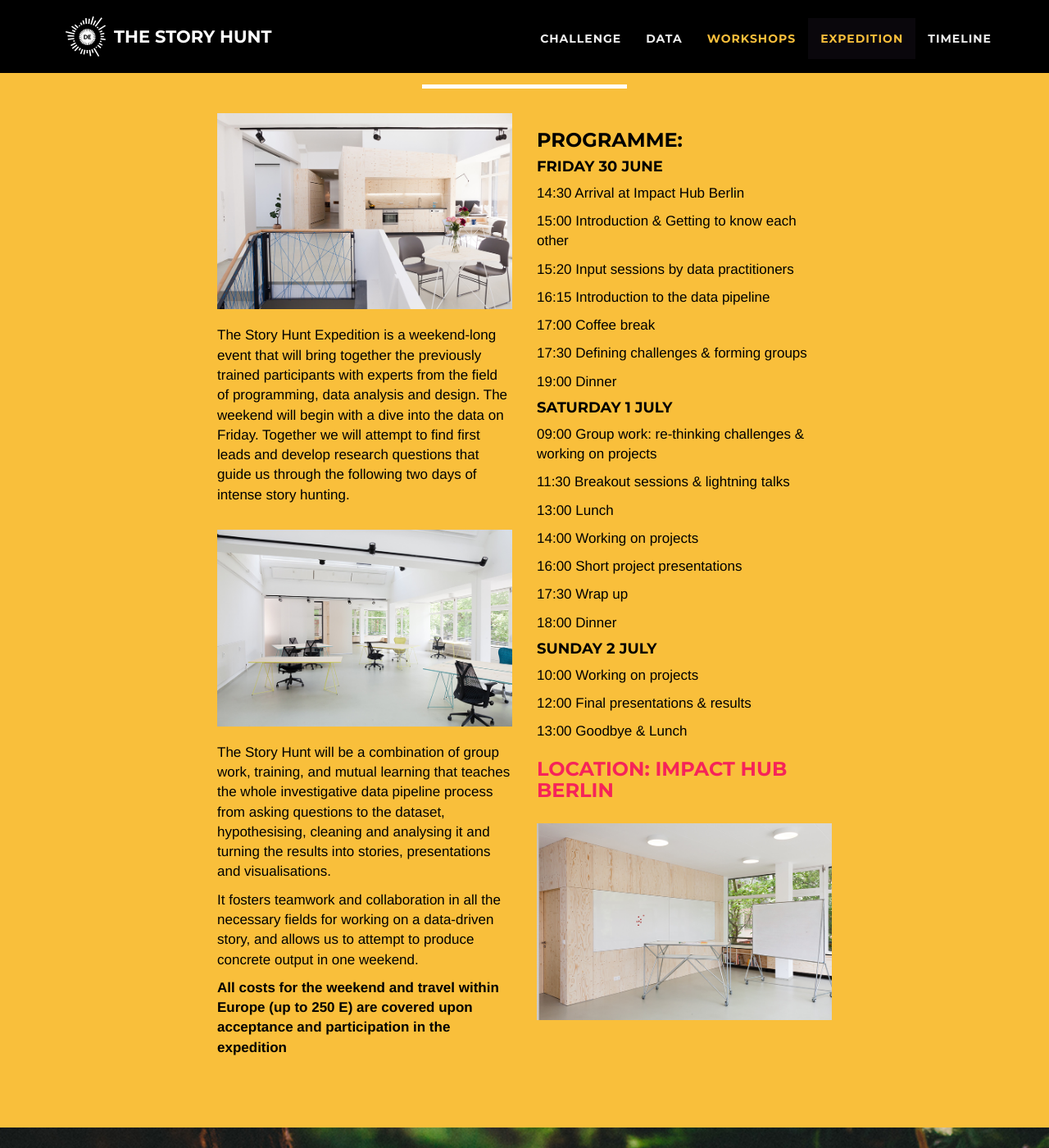
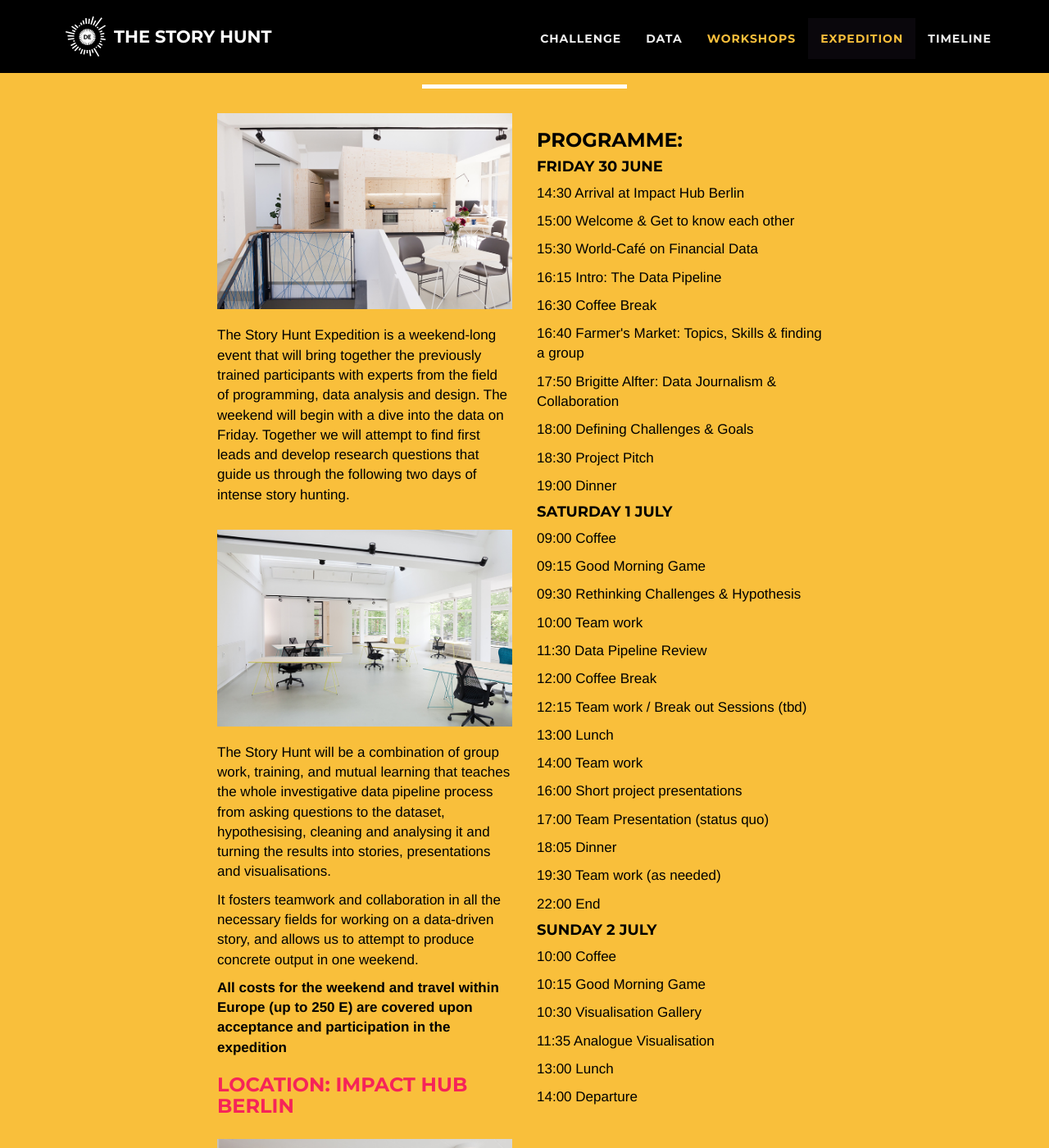
Before and after one commit to okfde/storyhunt.de, a Jekyll site: the page built from index.html, in a window 1280 px wide and 1400 px high, scrolled down 7358 px. Shown: the whole window at 82% size. Built offline with Jekyll 4.4.1, drawn with Linux system fonts in a browser that asks for light colours.

Commit message:
updated ablauf

```diff
--- a/_includes/expedition.html
+++ b/_includes/expedition.html
@@ -20,34 +20,49 @@
                     <p>The Story Hunt will be a combination of group work, training, and mutual learning that teaches the whole investigative data pipeline process from asking questions to the dataset, hypothesising, cleaning and analysing it and turning the results into stories, presentations and visualisations.
                     </p>
                     <p>It fosters teamwork and collaboration in all the necessary fields for working on a data-driven story, and allows us to attempt to produce concrete output in one weekend.</p>
-                    <p><b>All costs for the weekend and travel within Europe (up to 250 E) are covered upon acceptance and participation in the expedition</b></p>
+                    <p><b>All costs for the weekend and travel within Europe (up to 250 E) are covered upon acceptance and participation in the expedition</b>
+                    <h3><a href="http://berlin.impacthub.net/">Location: Impact Hub Berlin</a>
+                <br>
+                <br>
+                <img class="responsive" src="/img/impact3.png"></p>
                 </div>
                 <div class="col-lg-4">
                 <h3>Programme:</h3>
                 <h4>Friday 30 June</h4>
                     <p>14:30 Arrival at Impact Hub Berlin</p>
-                    <p>15:00 Introduction & Getting to know each other</p>
-                    <p>15:20 Input sessions by data practitioners</p>
-                    <p>16:15 Introduction to the data pipeline</p>
-                    <p>17:00 Coffee break</p>
-                    <p>17:30 Defining challenges & forming groups</p>
+                    <p>15:00 Welcome & Get to know each other</p>
+                    <p>15:30 World-Café on Financial Data</p>
+                    <p>16:15 Intro: The Data Pipeline</p>
+                    <p>16:30 Coffee Break</p>
+                    <p>16:40 Farmer's Market: Topics, Skills & finding a group</p>
+                    <p>17:50 Brigitte Alfter: Data Journalism & Collaboration</p>
+                    <p>18:00 Defining Challenges & Goals</p>
+                    <p>18:30 Project Pitch</p>
                     <p>19:00 Dinner</p>
                 <h4>Saturday 1 July</h4>
-                    <p>09:00 Group work: re-thinking challenges & working on projects</p>
-                    <p>11:30 Breakout sessions & lightning talks</p>
+                    <p>09:00 Coffee</p>
+                    <p>09:15 Good Morning Game</p>
+                    <p>09:30 Rethinking Challenges & Hypothesis</p>
+                    <p>10:00 Team work</p>
+                    <p>11:30 Data Pipeline Review</p>
+                    <p>12:00 Coffee Break</p>
+                    <p>12:15 Team work / Break out Sessions (tbd)</p>
                     <p>13:00 Lunch</p>
-                    <p>14:00 Working on projects</p>
+                    <p>14:00 Team work</p>
                     <p>16:00 Short project presentations</p>
-                    <p>17:30 Wrap up</p>
-                    <p>18:00 Dinner</p>
+                    <p>17:00 Team Presentation (status quo)</p>
+                    <p>18:05 Dinner</p>
+                    <p>19:30 Team work (as needed)</p>
+                    <p>22:00 End</p>
                 <h4>Sunday 2 July</h4>
-                    <p>10:00 Working on projects</p>
-                    <p>12:00 Final presentations & results</p>
-                    <p>13:00 Goodbye & Lunch</p>
-                <h3><a href="http://berlin.impacthub.net/">Location: Impact Hub Berlin</a>
-                <br>
-                <br>
-                <img class="responsive" src="/img/impact3.png">
+                    <p>10:00 Coffee</p>
+                    <p>10:15 Good Morning Game</p>
+                    <p>10:30 Visualisation Gallery</p>
+                    <p>11:35 Analogue Visualisation</p>
+                    <p>13:00 Lunch</p>
+                    <p>14:00 Departure</p>
+
+
                 </div>
             </div>
         </div>
```
